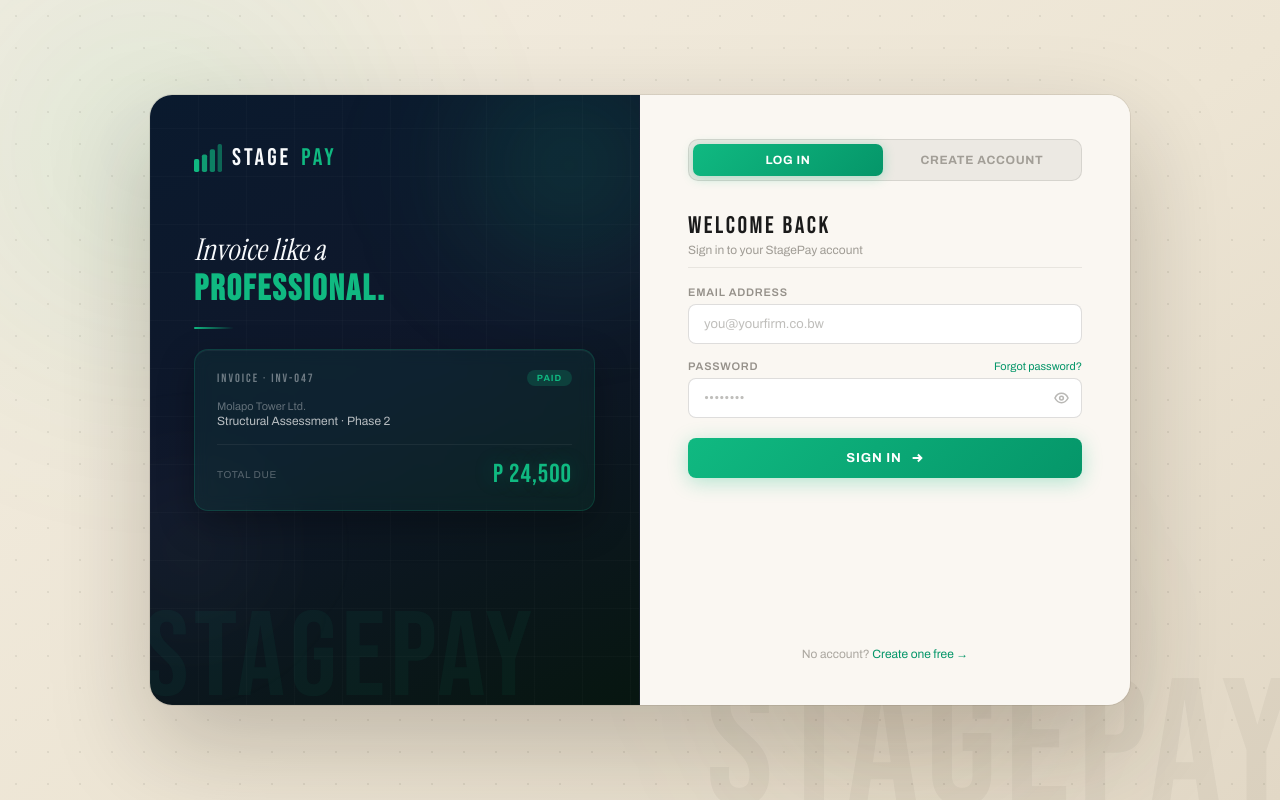
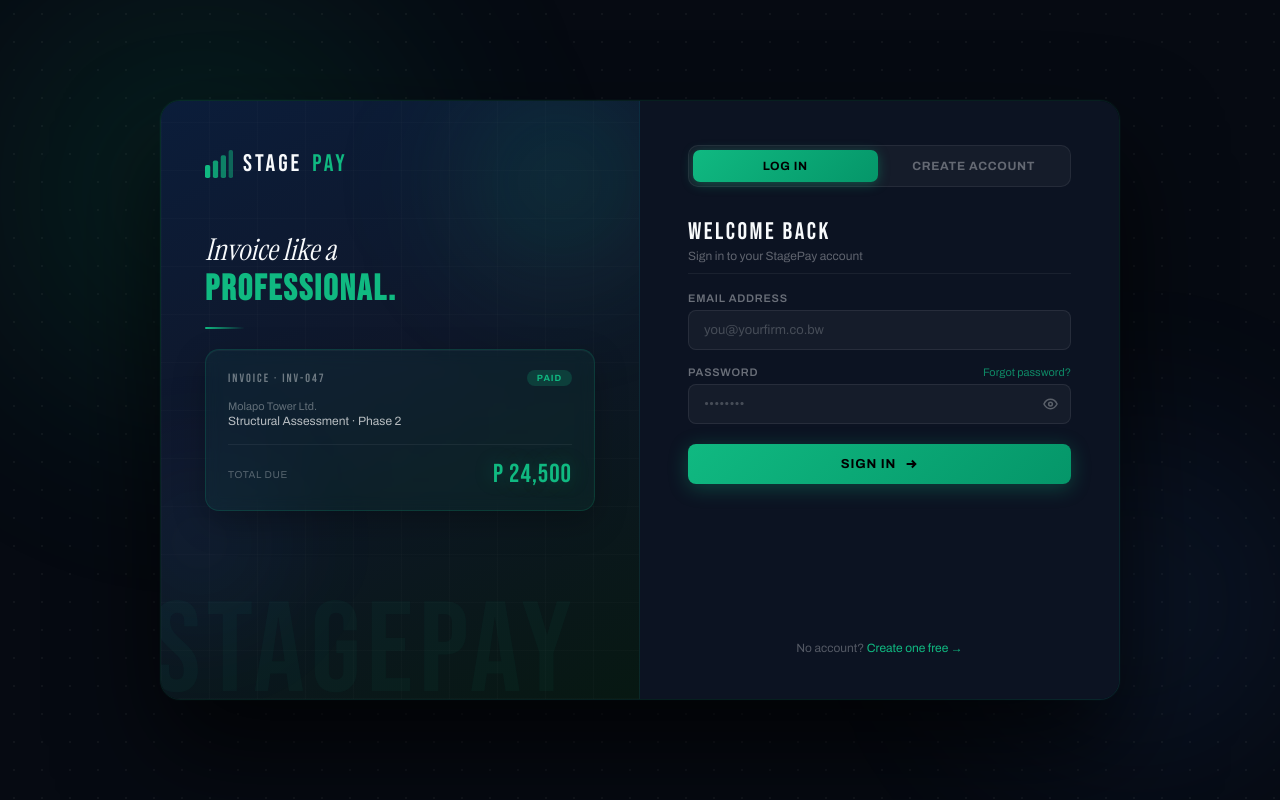
Before and after one commit to B1gRaga/Stagepay-test-website, a Next.js app: page /auth/login in a window 1280 px wide. Built offline with nearby package versions, Linux system fonts and the light colour scheme; no server answers.

Commit message:
Revert "Redesign auth pages: warm beige background with dark-contrast left panel"
This reverts commit 015bab4e2d9ee6e0eb3d9ed9b1accaa2d63a1588.

```diff
--- a/app/auth/login/page.tsx
+++ b/app/auth/login/page.tsx
@@ -17,94 +17,90 @@ const FEATURES = [
 
 const CSS = `
 *,*::before,*::after{box-sizing:border-box;margin:0;padding:0}
-  body{font-family:var(--font-archivo),sans-serif;background:#ede6d8}
+  body{font-family:var(--font-archivo),sans-serif;background:#060A12}
   @keyframes spin{to{transform:rotate(360deg)}}
   @keyframes orbFloat1{0%,100%{transform:translate(0,0) scale(1)}40%{transform:translate(24px,-18px) scale(1.06)}70%{transform:translate(-12px,14px) scale(.96)}}
   @keyframes orbFloat2{0%,100%{transform:translate(0,0) scale(1)}33%{transform:translate(-20px,22px) scale(1.04)}66%{transform:translate(16px,-10px) scale(.97)}}
-  @keyframes cardFloat{0%,100%{transform:translateY(0)}50%{transform:translateY(-6px)}}
+  @keyframes cardFloat{0%,100%{transform:translateY(0)}50%{transform:translateY(-5px)}}
   @keyframes featIn{from{opacity:0;transform:translateX(-10px)}to{opacity:1;transform:translateX(0)}}
   @keyframes shimmer{0%{transform:translateX(-100%)}100%{transform:translateX(100%)}}
+  @keyframes gradShift{0%,100%{background-position:0% 50%}50%{background-position:100% 50%}}
 
   .auth-page{
     min-height:100vh;display:flex;align-items:center;justify-content:center;padding:20px;
-    background:linear-gradient(145deg,#f3ede1 0%,#ede5d4 55%,#e2d8c6 100%);
-    position:relative;overflow:hidden;
+    background:#060A12;position:relative;overflow:hidden;
   }
-  /* Warm dot grid on page */
   .auth-page::before{
     content:'';position:absolute;inset:0;
-    background-image:radial-gradient(circle,rgba(26,20,10,.07) 1px,transparent 1px);
-    background-size:32px 32px;pointer-events:none;z-index:0;
+    background-image:radial-gradient(circle,rgba(255,255,255,.045) 1px,transparent 1px);
+    background-size:28px 28px;pointer-events:none;z-index:0;
   }
-
-  /* Large decorative STAGEPAY watermark on the page itself */
-  .auth-page::after{
-    content:'STAGEPAY';
-    position:absolute;bottom:-40px;right:-20px;
-    font-family:var(--font-bebas),sans-serif;font-size:180px;letter-spacing:8px;
-    color:rgba(26,20,10,.04);pointer-events:none;user-select:none;line-height:1;z-index:0;
-  }
-
-  /* Warm ambient glows on page */
   .porb{position:absolute;border-radius:50%;pointer-events:none;z-index:0;}
   .porb-1{
-    width:700px;height:700px;top:-200px;left:-200px;
-    background:radial-gradient(circle,rgba(16,185,129,.09) 0%,transparent 65%);
-    filter:blur(80px);
+    width:700px;height:700px;top:-180px;left:-180px;
+    background:radial-gradient(circle,rgba(16,185,129,.14) 0%,transparent 65%);
+    filter:blur(72px);animation:porb1 28s ease-in-out infinite;
   }
   .porb-2{
-    width:500px;height:500px;bottom:-100px;right:10%;
-    background:radial-gradient(circle,rgba(180,140,80,.1) 0%,transparent 65%);
-    filter:blur(70px);
+    width:580px;height:580px;bottom:-140px;right:-140px;
+    background:radial-gradient(circle,rgba(59,130,246,.1) 0%,transparent 65%);
+    filter:blur(64px);animation:porb2 22s ease-in-out infinite;animation-delay:-8s;
   }
+  .porb-3{
+    width:360px;height:360px;top:55%;left:55%;transform:translate(-50%,-50%);
+    background:radial-gradient(circle,rgba(16,185,129,.07) 0%,transparent 65%);
+    filter:blur(55px);animation:porb3 35s ease-in-out infinite;animation-delay:-14s;
+  }
+  @keyframes porb1{0%,100%{transform:translate(0,0) scale(1)}35%{transform:translate(50px,35px) scale(1.06)}70%{transform:translate(-25px,55px) scale(.96)}}
+  @keyframes porb2{0%,100%{transform:translate(0,0) scale(1)}40%{transform:translate(-45px,-30px) scale(1.08)}75%{transform:translate(30px,-55px) scale(.94)}}
+  @keyframes porb3{0%,100%{transform:translate(-50%,-50%) scale(1)}50%{transform:translate(-50%,-53%) scale(1.12)}}
 
   .auth-wrap{
     display:grid;grid-template-columns:1fr 1fr;
-    width:100%;max-width:980px;height:610px;
-    border-radius:22px;overflow:hidden;
-    box-shadow:0 40px 100px rgba(26,18,8,.22),0 0 0 1px rgba(26,18,8,.08),0 2px 0 rgba(255,255,255,.5) inset;
-    position:relative;z-index:1;
+    width:100%;max-width:960px;height:600px;
+    border:1px solid rgba(16,185,129,.12);border-radius:20px;overflow:hidden;
+    box-shadow:0 50px 100px rgba(0,0,0,.7),0 0 0 1px rgba(16,185,129,.04);
   }
-  @media(max-width:768px){.auth-wrap{grid-template-columns:1fr;height:auto;min-height:100vh;border-radius:0;box-shadow:none;}}
+  @media(max-width:768px){.auth-wrap{grid-template-columns:1fr;height:auto;min-height:100vh;border-radius:0;border:none;box-shadow:none;}}
 
-  /* ── LEFT PANEL — dark, dramatic ── */
+  /* ── LEFT PANEL ── */
   .auth-left{
-    background:linear-gradient(155deg,#0a1a2e 0%,#0F172A 48%,#071610 100%);
+    background:linear-gradient(155deg,#0b1d3a 0%,#0F172A 45%,#071812 100%);
     padding:48px 44px;
     display:flex;flex-direction:column;justify-content:space-between;
-    border-right:1px solid rgba(255,255,255,.04);
+    border-right:1px solid rgba(16,185,129,.1);
     position:relative;overflow:hidden;
   }
   @media(max-width:768px){.auth-left{display:none;}}
 
-  /* Animated ambient orbs in left panel */
+  /* Animated ambient orbs */
   .orb{position:absolute;border-radius:50%;filter:blur(55px);pointer-events:none;}
   .orb-1{
-    width:340px;height:340px;top:-100px;right:-100px;
-    background:radial-gradient(circle,rgba(16,185,129,.2) 0%,transparent 65%);
+    width:320px;height:320px;top:-80px;right:-80px;
+    background:radial-gradient(circle,rgba(16,185,129,.18) 0%,transparent 65%);
     animation:orbFloat1 12s ease-in-out infinite;
   }
   .orb-2{
-    width:240px;height:240px;bottom:50px;left:-70px;
-    background:radial-gradient(circle,rgba(243,237,225,.06) 0%,transparent 65%);
+    width:220px;height:220px;bottom:60px;left:-60px;
+    background:radial-gradient(circle,rgba(59,130,246,.12) 0%,transparent 65%);
     animation:orbFloat2 9s ease-in-out infinite;animation-delay:-4s;
   }
 
-  /* Subtle dark grid on left panel */
+  /* Subtle grid */
   .auth-grid{
     position:absolute;inset:0;
     background-image:
-      repeating-linear-gradient(0deg,rgba(255,255,255,.018) 0,rgba(255,255,255,.018) 1px,transparent 1px,transparent 48px),
-      repeating-linear-gradient(90deg,rgba(255,255,255,.018) 0,rgba(255,255,255,.018) 1px,transparent 1px,transparent 48px);
+      repeating-linear-gradient(0deg,rgba(255,255,255,.016) 0,rgba(255,255,255,.016) 1px,transparent 1px,transparent 48px),
+      repeating-linear-gradient(90deg,rgba(255,255,255,.016) 0,rgba(255,255,255,.016) 1px,transparent 1px,transparent 48px);
     pointer-events:none;
   }
 
-  /* Large watermark inside left panel */
+  /* Big watermark */
   .auth-left::before{
     content:'STAGEPAY';
-    position:absolute;bottom:-14px;left:-6px;
-    font-family:var(--font-bebas),sans-serif;font-size:120px;letter-spacing:5px;
-    color:rgba(16,185,129,.06);pointer-events:none;user-select:none;line-height:1;
+    position:absolute;bottom:-18px;left:-8px;
+    font-family:var(--font-bebas),sans-serif;font-size:128px;letter-spacing:6px;
+    color:rgba(16,185,129,.05);pointer-events:none;user-select:none;line-height:1;
   }
 
   .auth-logo{font-family:var(--font-bebas),sans-serif;font-size:24px;letter-spacing:3px;color:#F8FAFC;display:flex;align-items:center;gap:10px;position:relative;z-index:1;}
@@ -113,69 +109,70 @@ const CSS = `
   .auth-tagline{font-family:var(--font-instrument),serif;font-style:italic;font-size:30px;line-height:1.2;color:#F8FAFC;}
   .auth-tagline strong{color:#10B981;font-style:normal;font-family:var(--font-bebas),sans-serif;letter-spacing:2px;font-size:36px;display:block;}
 
-  /* Invoice card */
+  /* Invoice card — floats gently */
   .auth-card{
-    background:rgba(16,185,129,.07);border:1px solid rgba(16,185,129,.2);
+    background:rgba(16,185,129,.06);border:1px solid rgba(16,185,129,.18);
     border-radius:14px;padding:20px 22px;position:relative;z-index:1;
     backdrop-filter:blur(8px);
-    box-shadow:0 14px 36px rgba(0,0,0,.3),inset 0 1px 0 rgba(255,255,255,.05);
+    box-shadow:0 12px 32px rgba(0,0,0,.25),inset 0 1px 0 rgba(255,255,255,.04);
     animation:cardFloat 5s ease-in-out infinite;
   }
   .auth-badge{display:inline-block;background:rgba(16,185,129,.2);color:#10B981;font-size:9px;font-weight:700;letter-spacing:.1em;padding:3px 10px;border-radius:20px;text-transform:uppercase;}
 
   .auth-feats{display:flex;flex-direction:column;gap:10px;position:relative;z-index:1;}
-  .auth-feat{display:flex;align-items:center;gap:10px;font-size:12px;color:rgba(248,250,252,.45);}
+  .auth-feat{display:flex;align-items:center;gap:10px;font-size:12px;color:rgba(248,250,252,.5);}
   .auth-feat:nth-child(1){animation:featIn .5s .05s both;}
   .auth-feat:nth-child(2){animation:featIn .5s .12s both;}
   .auth-feat:nth-child(3){animation:featIn .5s .19s both;}
   .auth-feat:nth-child(4){animation:featIn .5s .26s both;}
   .auth-dot{width:5px;height:5px;border-radius:50%;background:#10B981;flex-shrink:0;box-shadow:0 0 6px rgba(16,185,129,.5);}
 
-  /* ── RIGHT PANEL — warm cream ── */
+  /* ── RIGHT PANEL ── */
   .auth-right{
-    background:#faf7f2;
+    background:rgba(13,20,35,.98);
     padding:44px 48px;display:flex;flex-direction:column;overflow-y:auto;
   }
-  @media(max-width:480px){.auth-right{padding:32px 24px;background:#f3ede1;}}
+  @media(max-width:480px){.auth-right{padding:32px 24px;}}
 
-  .auth-tabs{display:flex;gap:4px;margin-bottom:30px;background:rgba(26,20,10,.06);border:1px solid rgba(26,20,10,.1);border-radius:10px;padding:4px;}
+  .auth-tabs{display:flex;gap:4px;margin-bottom:30px;background:rgba(255,255,255,.04);border:1px solid rgba(255,255,255,.07);border-radius:10px;padding:4px;}
   .auth-tab{
     flex:1;padding:9px;text-align:center;font-size:12px;font-weight:700;
     letter-spacing:.06em;text-transform:uppercase;cursor:pointer;transition:all .18s;
-    color:rgba(26,20,10,.35);background:transparent;border:none;border-radius:7px;
+    color:rgba(248,250,252,.35);background:transparent;border:none;border-radius:7px;
     font-family:var(--font-archivo),sans-serif;text-decoration:none;display:block;
   }
-  .auth-tab.active{background:linear-gradient(135deg,#10B981,#059669);color:#fff;box-shadow:0 2px 12px rgba(16,185,129,.3);}
-  .auth-tab:not(.active):hover{color:rgba(26,20,10,.7);background:rgba(26,20,10,.05);}
+  .auth-tab.active{background:linear-gradient(135deg,#10B981,#059669);color:#000;box-shadow:0 2px 12px rgba(16,185,129,.35);}
+  .auth-tab:not(.active):hover{color:rgba(248,250,252,.7);background:rgba(255,255,255,.05);}
 
-  .auth-title{font-family:var(--font-bebas),sans-serif;font-size:24px;letter-spacing:2.5px;color:#1a1a1a;margin-bottom:3px;}
-  .auth-sub{font-size:12px;color:rgba(26,20,10,.4);margin-bottom:10px;}
+  .auth-title{font-family:var(--font-bebas),sans-serif;font-size:24px;letter-spacing:2.5px;color:#F8FAFC;margin-bottom:3px;}
+  .auth-sub{font-size:12px;color:rgba(248,250,252,.35);margin-bottom:10px;}
 
-  .auth-divider{height:1px;background:rgba(26,20,10,.08);margin:0 0 18px;}
+  .auth-divider{height:1px;background:rgba(255,255,255,.06);margin:0 0 18px;}
 
   .auth-group{display:flex;flex-direction:column;gap:6px;}
-  .auth-group label{font-size:11px;letter-spacing:.07em;text-transform:uppercase;color:rgba(26,20,10,.45);font-weight:600;}
+  .auth-group label{font-size:11px;letter-spacing:.07em;text-transform:uppercase;color:rgba(248,250,252,.4);font-weight:600;}
 
   .auth-input{
-    background:#fff;
-    border:1px solid rgba(26,20,10,.14);
+    background:rgba(255,255,255,.04);
+    border:1px solid rgba(255,255,255,.08);
     border-radius:8px;padding:12px 15px;
-    font-family:var(--font-archivo),sans-serif;font-size:13px;color:#1a1a1a;
-    outline:none;transition:border-color .2s,box-shadow .2s;width:100%;
+    font-family:var(--font-archivo),sans-serif;font-size:13px;color:#F8FAFC;
+    outline:none;transition:border-color .2s,box-shadow .2s,background .2s;width:100%;
   }
   .auth-input:focus{
-    border-color:rgba(16,185,129,.5);
-    box-shadow:0 0 0 3px rgba(16,185,129,.1);
+    background:rgba(255,255,255,.06);
+    border-color:rgba(16,185,129,.45);
+    box-shadow:0 0 0 3px rgba(16,185,129,.08),inset 0 1px 0 rgba(255,255,255,.03);
   }
-  .auth-input::placeholder{color:rgba(26,20,10,.28);}
+  .auth-input::placeholder{color:rgba(248,250,252,.22);}
 
   .auth-pw-row{display:flex;justify-content:space-between;align-items:center;}
-  .auth-forgot{font-size:11px;color:#059669;text-decoration:none;transition:color .15s;}
+  .auth-forgot{font-size:11px;color:rgba(16,185,129,.7);text-decoration:none;transition:color .15s;}
   .auth-forgot:hover{color:#10B981;}
 
   .auth-btn{
     background:linear-gradient(135deg,#10B981,#059669);
-    color:#fff;padding:13px;border-radius:8px;border:none;
+    color:#000;padding:13px;border-radius:8px;border:none;
     font-size:13px;font-weight:700;letter-spacing:.07em;text-transform:uppercase;
     cursor:pointer;transition:all .2s;margin-top:4px;
     display:flex;align-items:center;justify-content:center;gap:8px;
@@ -185,21 +182,17 @@ const CSS = `
   }
   .auth-btn::after{
     content:'';position:absolute;inset:0;
-    background:linear-gradient(90deg,transparent,rgba(255,255,255,.15),transparent);
+    background:linear-gradient(90deg,transparent,rgba(255,255,255,.12),transparent);
     transform:translateX(-100%);transition:transform .5s;
   }
   .auth-btn:hover:not(:disabled)::after{transform:translateX(100%);}
   .auth-btn:hover:not(:disabled){transform:translateY(-1px);box-shadow:0 6px 24px rgba(16,185,129,.4);}
   .auth-btn:disabled{opacity:.5;cursor:not-allowed;transform:none;}
 
-  .auth-error{background:rgba(239,68,68,.07);border:1px solid rgba(239,68,68,.18);border-radius:8px;padding:10px 14px;font-size:12px;color:#dc2626;margin-bottom:4px;}
-  .auth-footer{font-size:12px;color:rgba(26,20,10,.35);text-align:center;margin-top:auto;padding-top:20px;}
-  .auth-footer a{color:#059669;text-decoration:none;}
+  .auth-error{background:rgba(239,68,68,.08);border:1px solid rgba(239,68,68,.2);border-radius:8px;padding:10px 14px;font-size:12px;color:#F87171;margin-bottom:4px;}
+  .auth-footer{font-size:12px;color:rgba(248,250,252,.3);text-align:center;margin-top:auto;padding-top:20px;}
+  .auth-footer a{color:#10B981;text-decoration:none;}
   .auth-footer a:hover{text-decoration:underline;}
-
-  /* Eye icon in password field */
-  .auth-eye-btn{color:rgba(26,20,10,.3);}
-  .auth-eye-btn:hover{color:rgba(26,20,10,.6);}
 `
 
 export default function LoginPage() {
@@ -306,7 +299,7 @@ export default function LoginPage() {
                     value={password} onChange={e => setPassword(e.target.value)}
                     placeholder="••••••••" style={{paddingRight:44}}/>
                   <button type="button" onClick={() => setShowPw(p => !p)}
-                    className="auth-eye-btn" style={{position:'absolute',right:13,top:'50%',transform:'translateY(-50%)',background:'transparent',border:'none',cursor:'pointer',padding:0,display:'flex',alignItems:'center'}}>
+                    style={{position:'absolute',right:13,top:'50%',transform:'translateY(-50%)',background:'transparent',border:'none',cursor:'pointer',padding:0,color:'rgba(248,250,252,.3)',display:'flex',alignItems:'center'}}>
                     {showPw
                       ? <svg width="15" height="15" viewBox="0 0 16 16" fill="none" stroke="currentColor" strokeWidth="1.6"><path d="M2 2l12 12M6.5 6.6A2 2 0 0010.4 9.5M4.1 4.2A7 7 0 001 8s2.4 5 7 5a6.8 6.8 0 003.9-1.2M6 3.1A6.8 6.8 0 0115 8s-.9 2-2.4 3.3"/></svg>
                       : <svg width="15" height="15" viewBox="0 0 16 16" fill="none" stroke="currentColor" strokeWidth="1.6"><path d="M1 8s2.4-5 7-5 7 5 7 5-2.4 5-7 5-7-5-7-5z"/><circle cx="8" cy="8" r="2"/></svg>
```
Also changed, not shown: app/auth/signup/page.tsx (+32 -60 lines).
